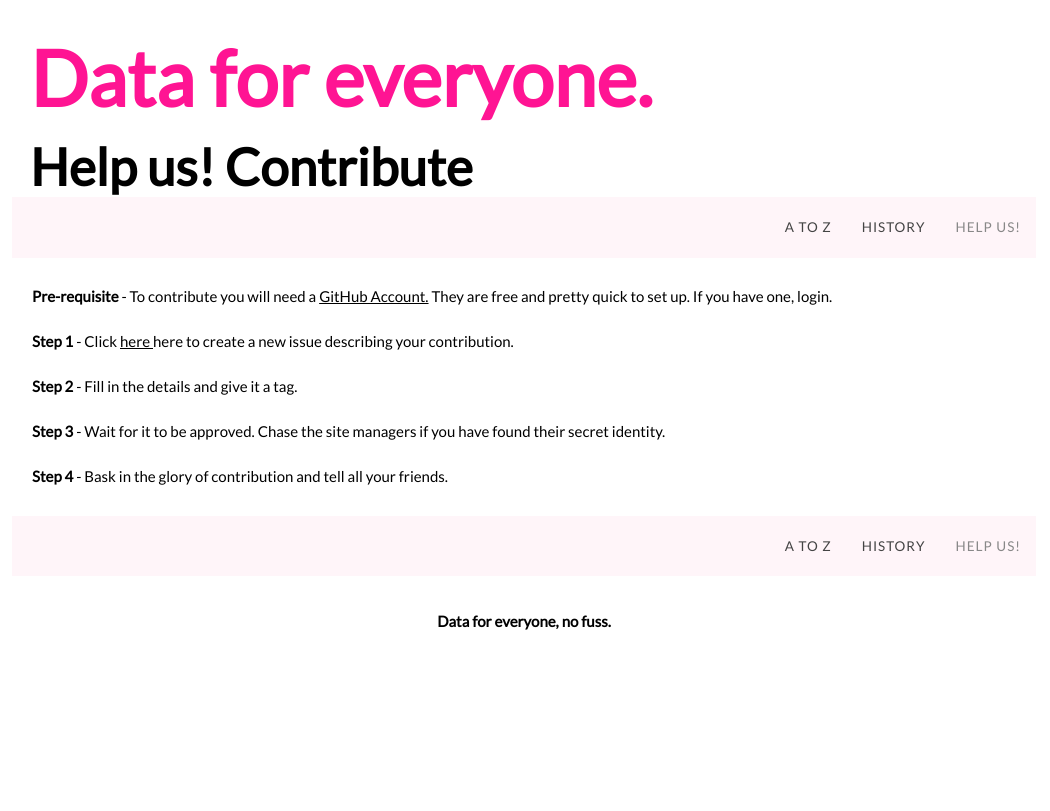
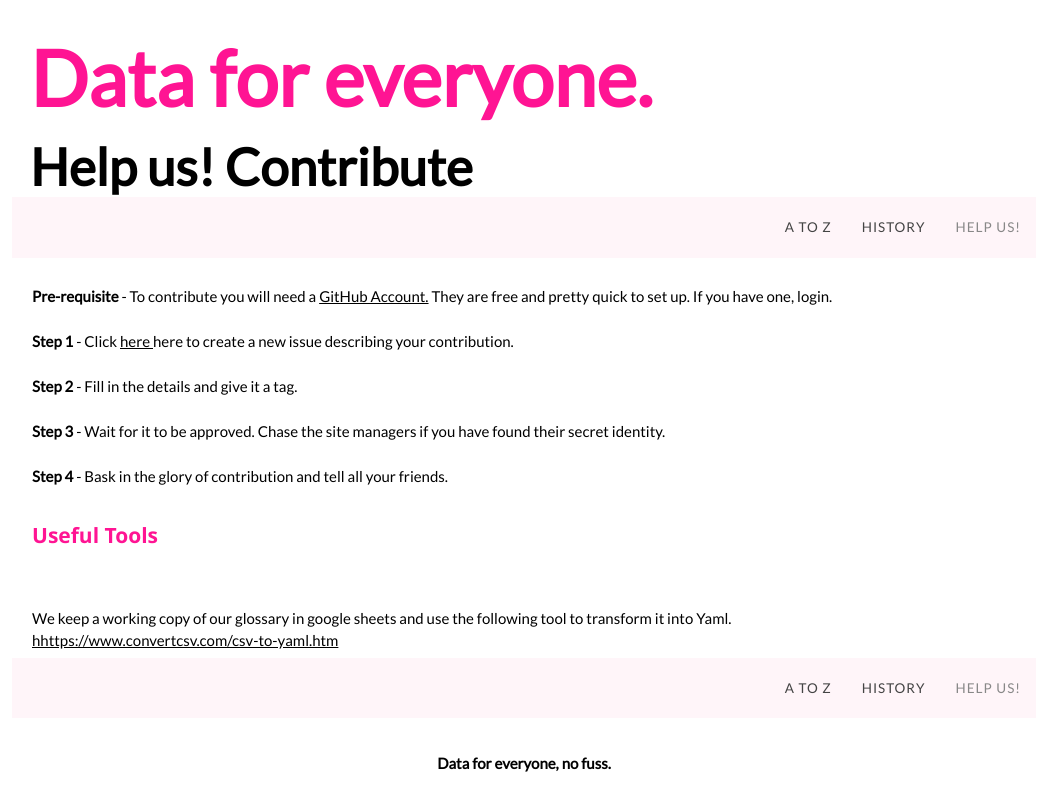
Before and after one commit to unleashyourdata/open_data_glossary, a Jekyll site: the page built from contribute.html, in a window 1280 px wide. Shown: the top 811 px of the page, without its empty margins (116-1166 px from the left). Built offline with Jekyll 4.4.1, drawn with Linux system fonts in a browser that asks for light colours.

Commit message:
Update contribute.html

```diff
--- a/contribute.html
+++ b/contribute.html
@@ -14,3 +14,9 @@ hero_text: Help us! Contribute
 <br><br>
 <strong>Step 4</strong> - Bask in the glory of contribution and tell all your friends.
 <br><br>
+
+<h3>Useful Tools</h3>
+
+<br><br>
+We keep a working copy of our glossary in google sheets and use the following tool to transform it into Yaml.
+<br><a href='https://www.convertcsv.com/csv-to-yaml.htm'>hhttps://www.convertcsv.com/csv-to-yaml.htm</a>
```
